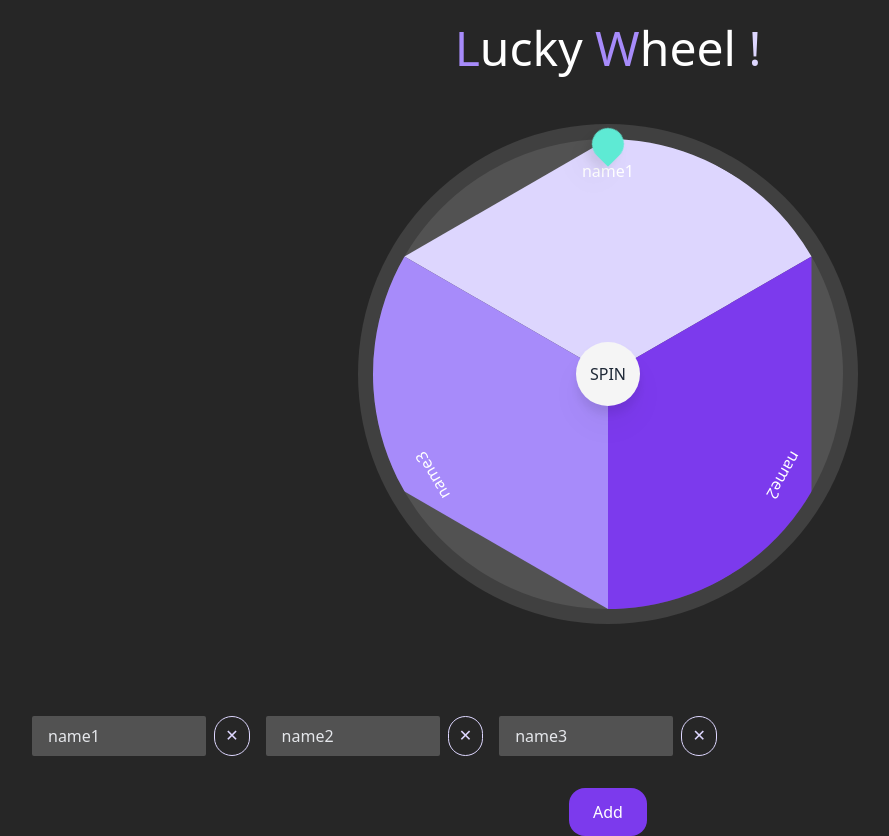
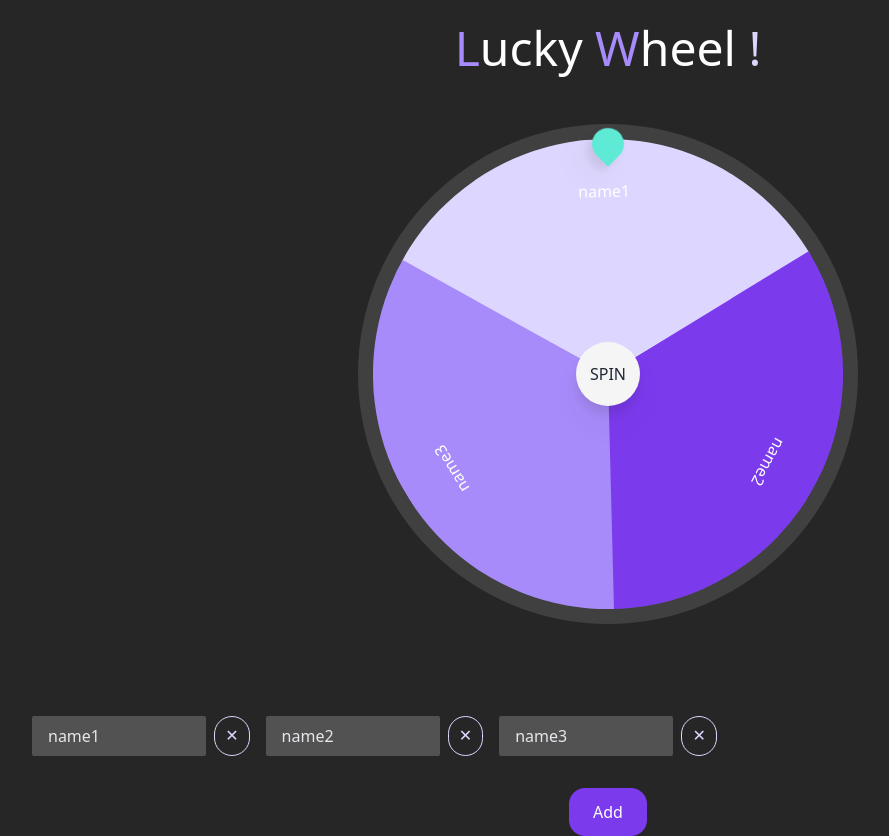
Before and after one commit to F9Uf/lucky-wheel, a Vue app: page / in a window 1280 px wide. Shown: the whole page, without its empty margins (32-921 px from the left). Built offline with nearby package versions, Linux system fonts and the light colour scheme.

Commit message:
feat: support render 3 items

```diff
--- a/src/components/Wheel/Wheel.vue
+++ b/src/components/Wheel/Wheel.vue
@@ -7,6 +7,7 @@
         transitionDuration: `${transitionDuration}s`
       }"
     >
+      <template v-if="items.length > 3">
         <div
           v-for="(item, index) in items"
           :key="index"
@@ -32,6 +33,25 @@
             <span>{{ item }}</span>
           </div>
         </div>
+      </template>
+      <template v-else>
+        <div
+          v-for="(item, index) in items"
+          :key="index"
+          :class="`
+            item
+            overflow-hidden absolute h-1/2 ${calculateItemBg(index)}
+            top-0 left-1/2 text-center pt-10
+          `"
+
+          :style="{
+            transform: `translateX(-50%) rotate(${degreePerItem * index}deg)`,
+            transformOrigin: '50% 100%',
+          }"
+        >
+          {{ item }}
+        </div>
+      </template>
     </div>
     <Pin />
     <Spin
@@ -72,7 +92,8 @@ export default defineComponent({
     const degreePerItem = computed((): number => 360 / props.items.length)
     const currentItemIndex = ref<number>(0);
     const isSpinning = ref<boolean>(false);
-    const startDegree = ref<number>(-1 * currentItemIndex.value * degreePerItem.value - degreePerItem.value / 2)
+    const divider = ref<number>(props.items.length > 3 ? 2 : 100);
+    const startDegree = ref<number>(-1 * currentItemIndex.value * degreePerItem.value - degreePerItem.value / divider.value)
     const transitionDuration = ref<number>(props.duration)
 
     const calculateItemBg = (index: number): string => {
@@ -125,4 +146,9 @@ export default defineComponent({
 .easing-ease {
   transition: transform cubic-bezier(0.65, 0, 0.35, 1);
 }
+
+.item {
+  width: 175%;
+  clip-path: polygon(100% 0, 0 0, 50% 100%);
+}
 </style>
```
Lines whose indentation alone changed are shown as unchanged.
